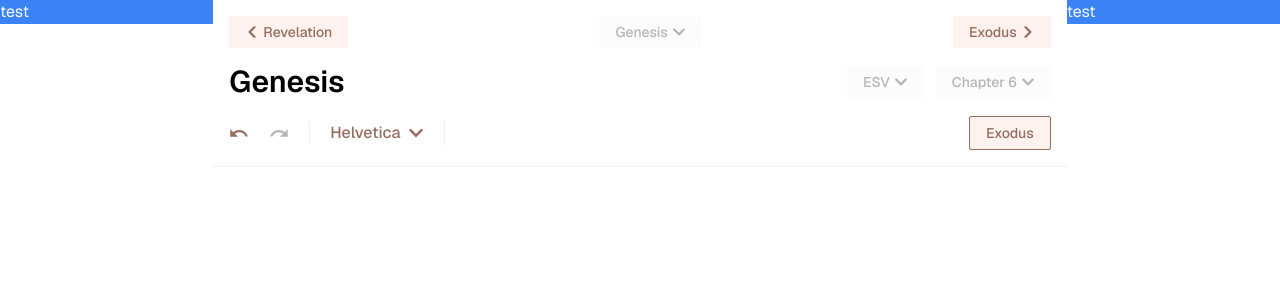
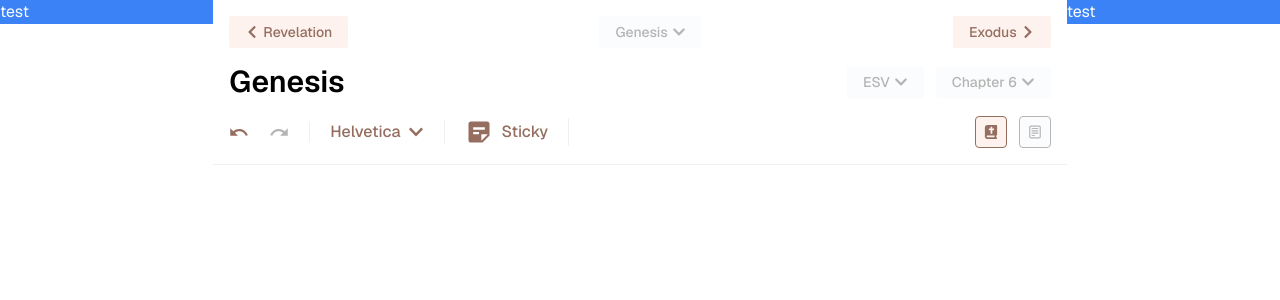
Before and after one commit to juliuscecilia33/Sage, a Next.js app: page / in a window 1280 px wide. Shown: the top 300 px of the page. Built offline with nearby package versions, Linux system fonts and the light colour scheme; no server answers.

Commit message:
Update Hero.tsx

```diff
--- a/components/Main/Hero.tsx
+++ b/components/Main/Hero.tsx
@@ -1,7 +1,12 @@
 import { colors } from "../../styles/colors";
+
+// Icons
 import { FaChevronDown } from "react-icons/fa";
 import { IoMdUndo } from "react-icons/io";
 import { IoMdRedo } from "react-icons/io";
+import { FaBookBible } from "react-icons/fa6";
+import { CgNotes } from "react-icons/cg";
+import { MdStickyNote2 } from "react-icons/md";
 
 type HeroProps = {
   bookTitle: string;
@@ -36,16 +41,27 @@ const Hero = ({ bookTitle, chapterCount }: HeroProps) => {
           <button className="text-[#B5B5B5] pr-5 border-r border-[#F0F0F0]">
             <IoMdRedo size={20} />
           </button>
-          <div className="flex flex-row items-center font-medium px-5 border-r border-[#F0F0F0] font-archivo text-[#956E60]">
+          <button className="flex flex-row items-center font-medium px-5 border-r border-[#F0F0F0] font-archivo text-[#956E60]">
             <p>Helvetica</p>
             <FaChevronDown className="ml-2" />
-          </div>
+          </button>
+          <button className="flex flex-row items-center font-medium px-5 border-r border-[#F0F0F0] font-archivo text-[#956E60]">
+            <MdStickyNote2 className="mr-2" size={28} />
+            <p>Sticky</p>
+          </button>
         </div>
-        <button
-          className={`border border-[#956E60] flex justify-center items-center px-4 py-1.5 text-sm font-inter font-medium rounded-sm font-archivo bg-[#FEF2EE] text-[#956E60]`}
-        >
-          Exodus
-        </button>
+        <div className="flex flex-row items-center">
+          <button
+            className={`mr-3 border border-[#956E60] flex justify-center items-center p-2 text-sm font-inter font-medium rounded font-archivo bg-[#FEF2EE] text-[#956E60]`}
+          >
+            <FaBookBible />
+          </button>
+          <button
+            className={`transition hover:border-[#956E60] hover:bg-[#FEF2EE] hover:text-[#956E60] border border-[#B5B5B5] flex justify-center items-center p-2 text-sm font-inter font-medium rounded font-archivo bg-[#FBFCFD] text-[#B5B5B5]`}
+          >
+            <CgNotes />
+          </button>
+        </div>
       </div>
     </div>
   );
```
